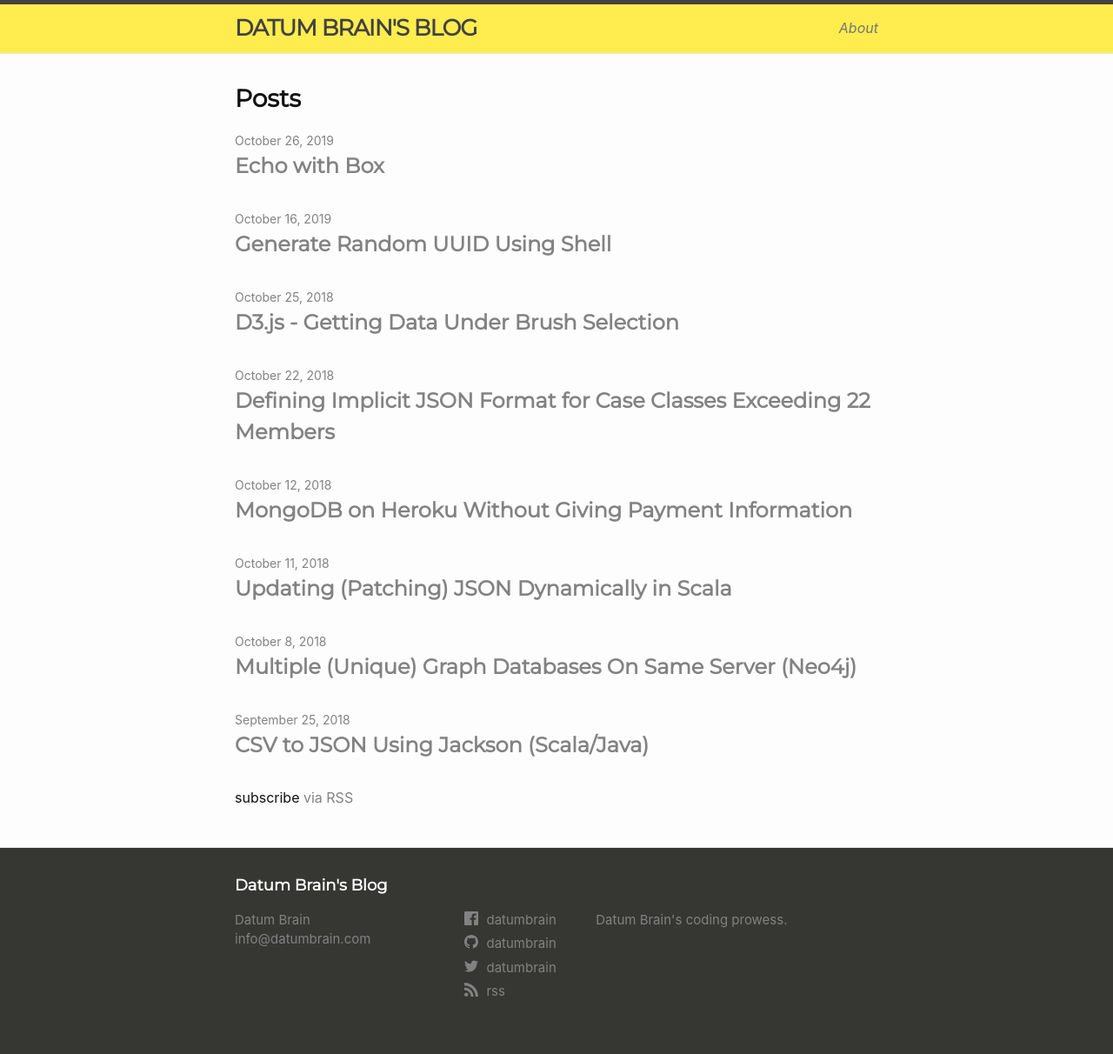
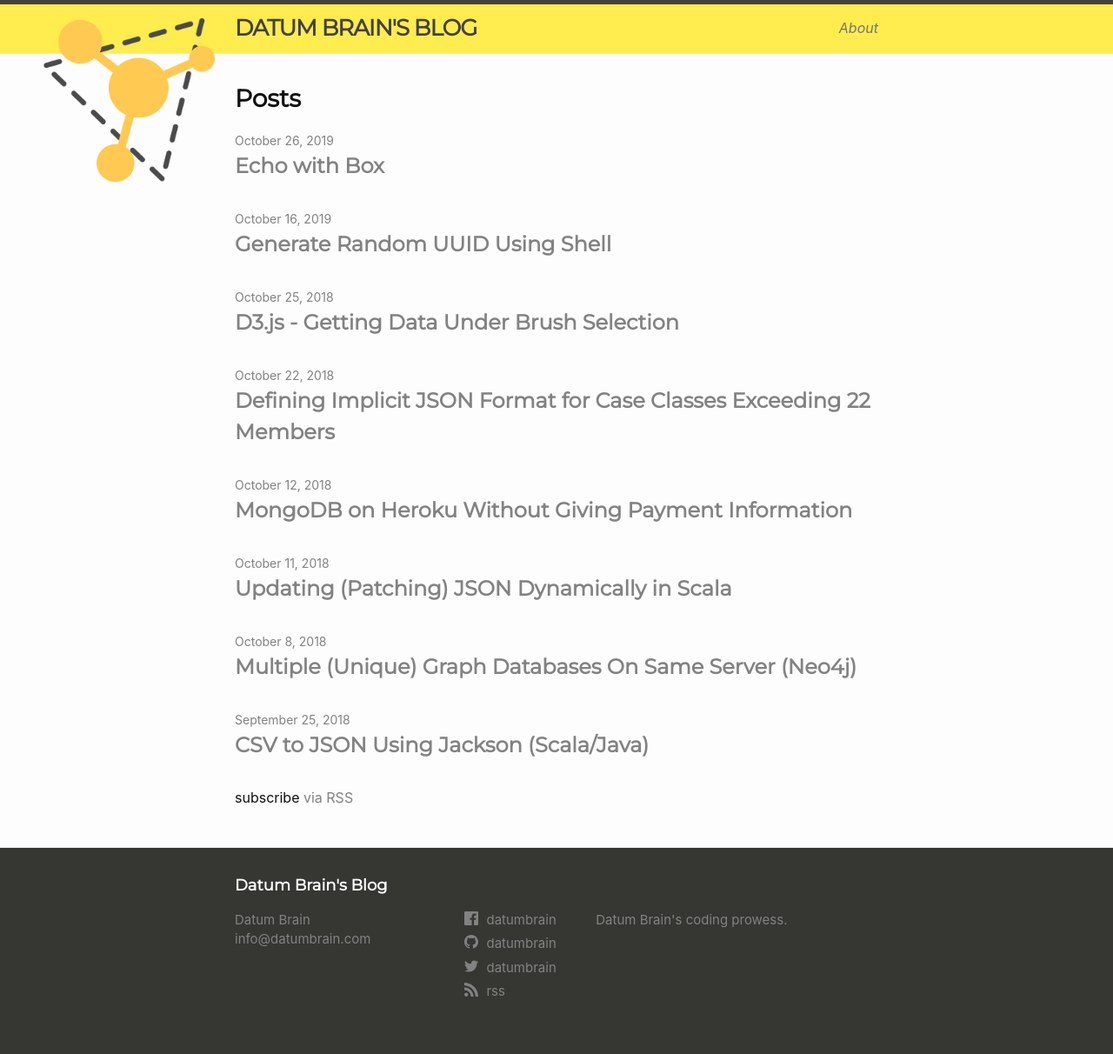
Before and after one commit to haris-75/datumbrain.github.io, a Jekyll site: the page built from index.md, in a window 1280 px wide. Shown: the whole page at 87% size. Built offline with Jekyll 4.4.1, drawn with Linux system fonts in a browser that asks for light colours.

Commit message:
Fixed layout.

```diff
--- a/_sass/minima/_layout.scss
+++ b/_sass/minima/_layout.scss
@@ -14,10 +14,10 @@
   display: none;
 }
 
-@media (min-width: 1300px) {
+@media (min-width: 1200px) {
   .title-logo {
     display: block;
-    height: 180px;
+    height: 190px;
     position: absolute;
     margin-top: 20px;
     margin-left: 50px;
```
